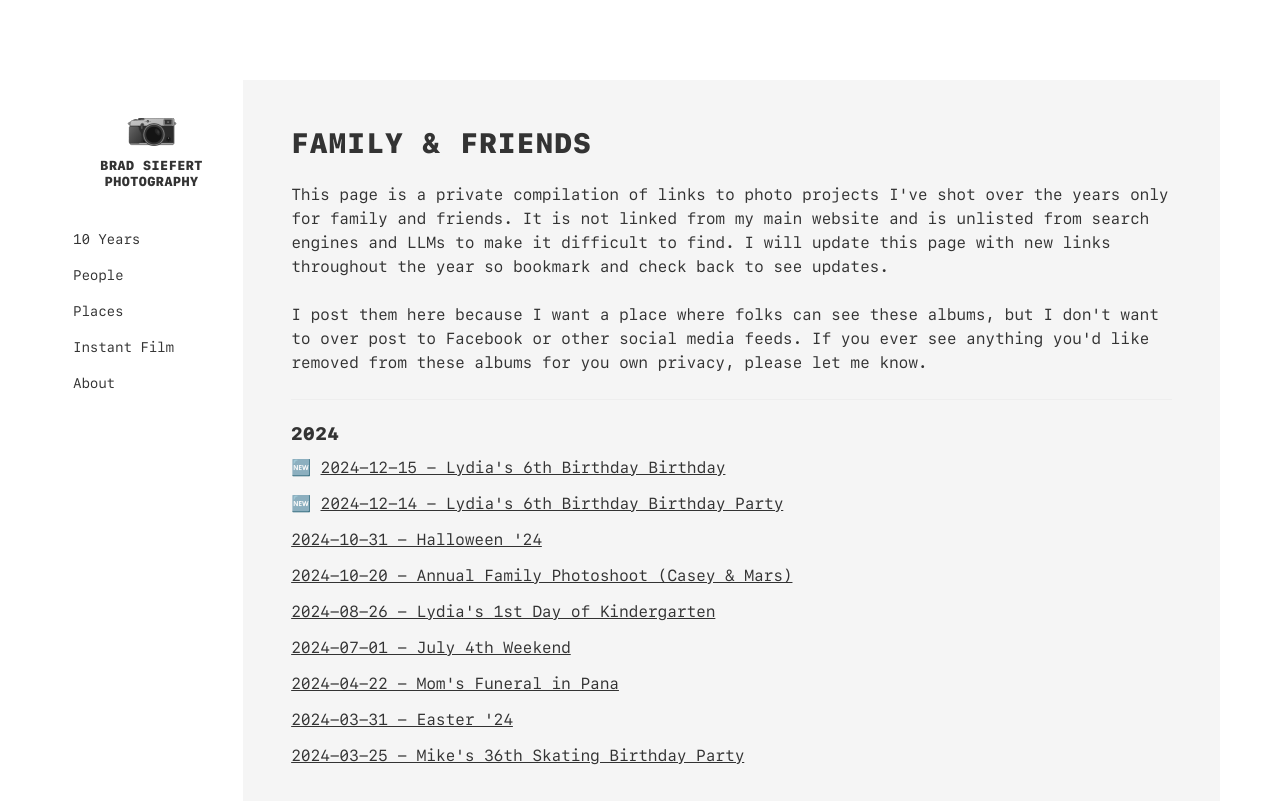
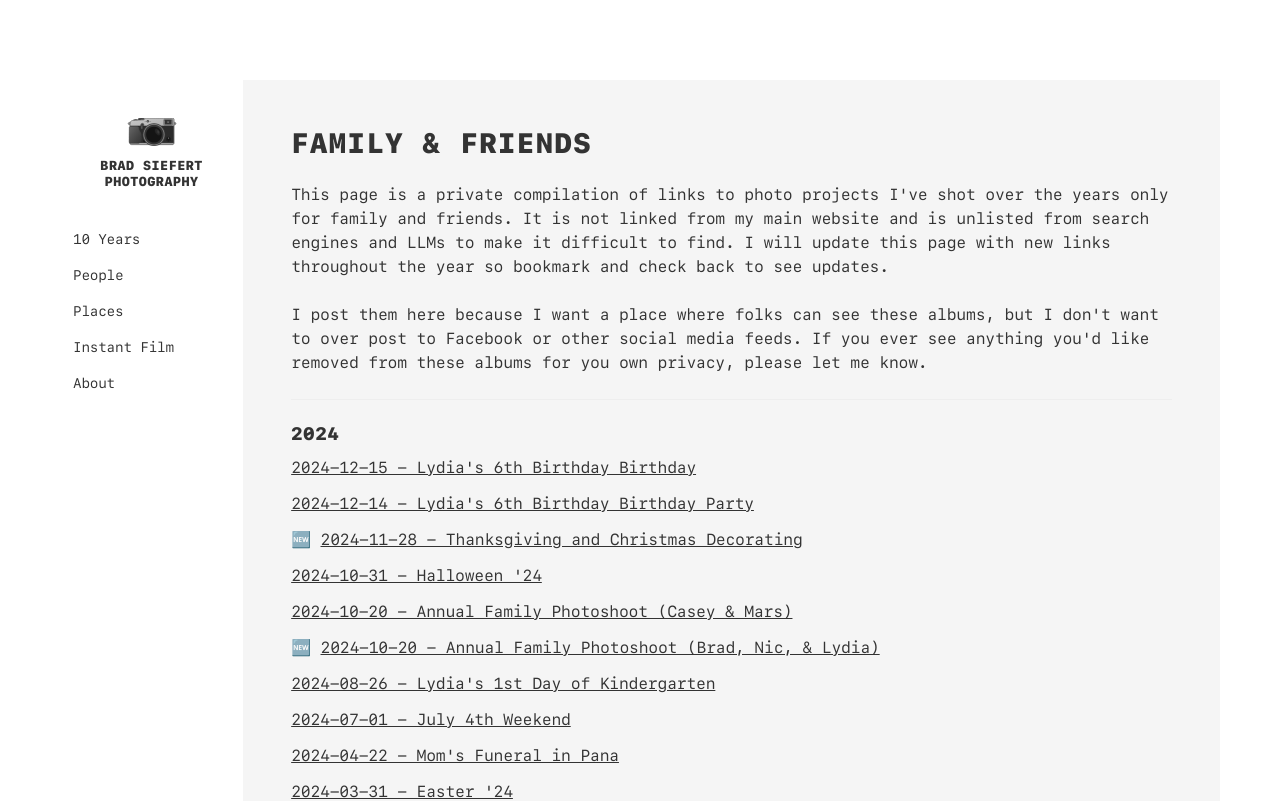
Before and after one commit to bradsiefert/photos.bradsiefert.com, a Nuxt app: page /familyandfriends in a window 1280 px wide. Shown: the top 801 px of the page. Built offline with nearby package versions, Linux system fonts and the light colour scheme.

Commit message:
Update familyandfriends.vue
2025-02-06

```diff
--- a/pages/familyandfriends.vue
+++ b/pages/familyandfriends.vue
@@ -13,10 +13,12 @@
 
       <h2>2024</h2>
       <ul class="list-unstyled" style="margin-bottom: 32px;">
-        <li>🆕 <a target="_new" href="https://adobe.ly/4gEKiFn">2024-12-15 - Lydia's 6th Birthday Birthday</a></li>
-        <li>🆕 <a target="_new" href="https://adobe.ly/3ZxKn6A">2024-12-14 - Lydia's 6th Birthday Birthday Party</a></li>
+        <li><a target="_new" href="https://adobe.ly/4gEKiFn">2024-12-15 - Lydia's 6th Birthday Birthday</a></li>
+        <li><a target="_new" href="https://adobe.ly/3ZxKn6A">2024-12-14 - Lydia's 6th Birthday Birthday Party</a></li>
+        <li>🆕 <a target="_new" href="https://adobe.ly/419fw1l">2024-11-28 - Thanksgiving and Christmas Decorating</a></li>
         <li><a target="_new" href="https://adobe.ly/3YWSMS6">2024-10-31 - Halloween '24</a></li>
         <li><a target="_new" href="https://adobe.ly/3Dro0so">2024-10-20 - Annual Family Photoshoot (Casey &amp; Mars)</a></li>
+        <li>🆕 <a target="_new" href="https://adobe.ly/416xIcM">2024-10-20 - Annual Family Photoshoot (Brad, Nic, &amp; Lydia)</a></li>
         <li><a target="_new" href="https://adobe.ly/3X3vqIj">2024-08-26 - Lydia's 1st Day of Kindergarten</a></li>
         <li><a target="_new" href="https://adobe.ly/3zrbB5U">2024-07-01 - July 4th Weekend</a></li>
         <li><a target="_new" href="https://adobe.ly/3TFR18N">2024-04-22 - Mom's Funeral in Pana</a></li>
```
